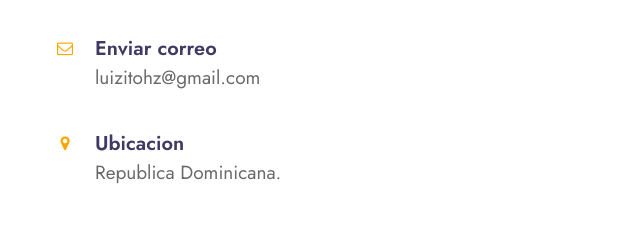
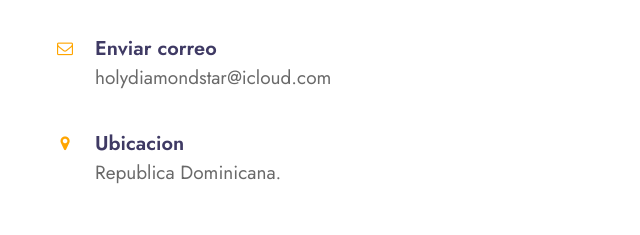
Before and after one commit to hachedereal/thisisluis, a plain HTML site: page contact.html in a window 1280 px wide. Shown: the part 453-688 px from the top of the page, 0-640 px from the left. Drawn offline with Linux system fonts and the light colour scheme.

Commit message:
Update contact.html

```diff
--- a/contact.html
+++ b/contact.html
@@ -106,7 +106,7 @@
                         </div>
                         <div class="cont-right">
                             <h6>Enviar correo</h6>
-                            <p><a href="mailto:example@mail.com" class="mail">luizitohz@gmail.com</a></p>
+                            <p><a href="mailto:example@mail.com" class="mail">holydiamondstar@icloud.com</a></p>
                         </div>
                     </div>
                     <div class="cont-top margin-up">
```
